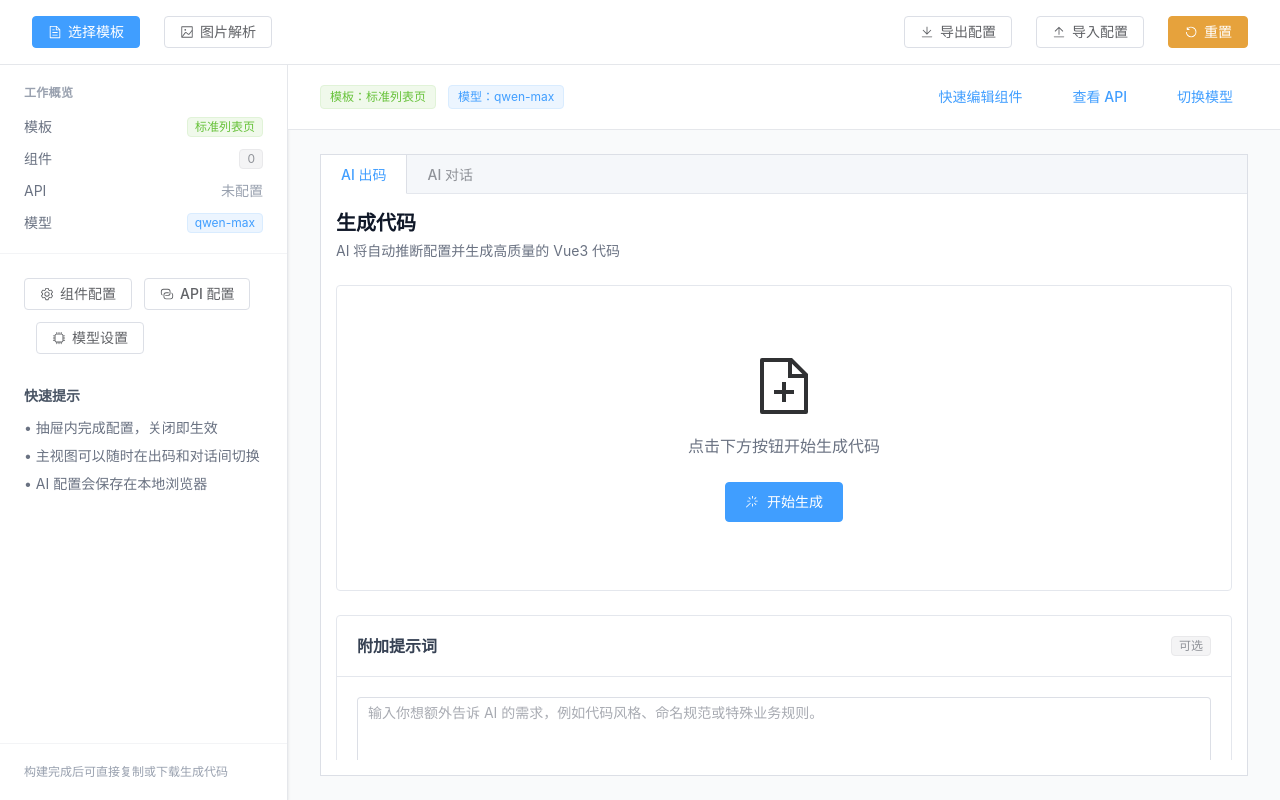
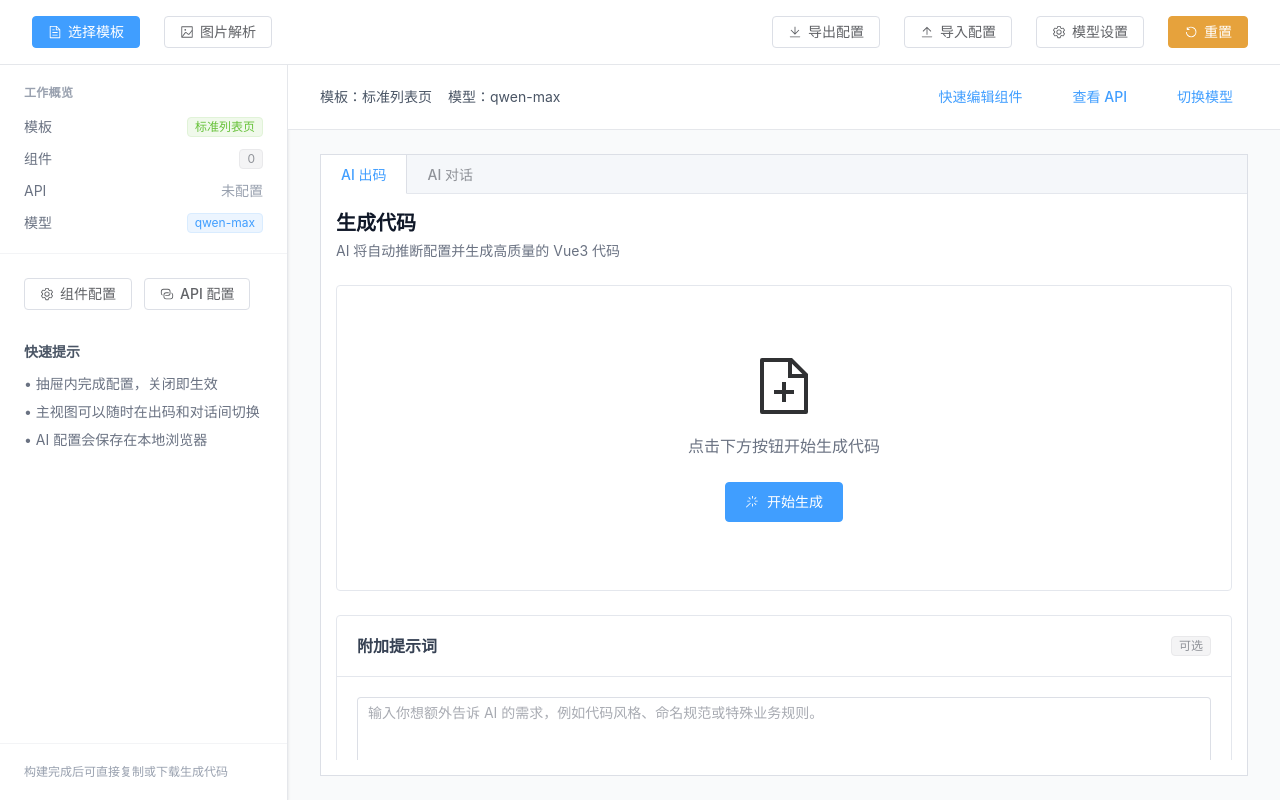
Before and after one commit to tigerfff/lowcodeAndAi, a Vue app: page / in a window 1280 px wide. Built offline with nearby package versions, Linux system fonts and the light colour scheme.

Commit message:
fix: 样式

```diff
--- a/src/components/TemplateSelector.vue
+++ b/src/components/TemplateSelector.vue
@@ -16,11 +16,11 @@
     </div>
 
     <!-- 模板列表 -->
-    <div v-else class="grid grid-cols-1 gap-6 md:grid-cols-2 lg:grid-cols-3">
+    <div v-else class="grid grid-cols-1 gap-6 md:grid-cols-2 xl:grid-cols-3">
       <div
         v-for="template in templates"
         :key="template.id"
-        class="group cursor-pointer rounded-lg border-2 p-6 transition-all duration-200"
+        class="group min-w-0 cursor-pointer rounded-lg border-2 p-6 transition-all duration-200"
         :class="{
           'border-primary bg-blue-50 shadow-md': editorStore.selectedTemplate?.id === template.id,
           'border-gray-200 hover:border-primary hover:shadow-md':
@@ -55,7 +55,9 @@
         </div>
 
         <!-- 描述 -->
-        <p class="mb-4 text-sm text-gray-600">{{ template.description }}</p>
+        <p class="mb-4 min-w-0 break-words text-sm text-gray-600">
+          {{ template.description }}
+        </p>
 
         <!-- Slots 信息 -->
         <div class="mb-4 space-y-2">
@@ -131,10 +133,8 @@ function autoSelectTemplate() {
   if (!templates.value || templates.value.length === 0) return
 
   const savedId = editorStore.selectedTemplateId
-
-  let target =
-    (savedId && templates.value.find(template => template.id === savedId)) ||
-    templates.value[0]
+  const target =
+    (savedId && templates.value.find(template => template.id === savedId)) || templates.value[0]
 
   if (target && editorStore.selectedTemplate?.id !== target.id) {
     selectTemplate(target, { silent: true })
@@ -155,9 +155,3 @@ onMounted(() => {
   loadTemplates()
 })
 </script>
-
-<style scoped>
-.template-selector {
-  /* 样式已通过 Tailwind CSS 实现 */
-}
-</style>
--- a/src/views/Editor.vue
+++ b/src/views/Editor.vue
@@ -11,6 +11,7 @@
         <div class="flex items-center gap-3">
           <el-button :icon="Download" @click="handleExportConfig">导出配置</el-button>
           <el-button :icon="Upload" @click="handleImportConfig">导入配置</el-button>
+          <el-button :icon="Setting" @click="openModelDialog">模型设置</el-button>
           <el-button :icon="RefreshLeft" type="warning" @click="handleReset">重置</el-button>
         </div>
       </div>
@@ -58,14 +59,11 @@
 
         <div class="flex-1 overflow-auto px-6 py-6">
           <div class="space-y-3">
-            <el-button block :icon="Setting" type="default" @click="componentDrawerVisible = true">
+            <el-button style="margin-bottom: 0" block :icon="Setting" type="default" @click="componentDrawerVisible = true">
               组件配置
             </el-button>
             <el-button block :icon="Connection" type="default" @click="apiDrawerVisible = true">
               API 配置
-            </el-button>
-            <el-button block :icon="Cpu" type="default" @click="openModelDialog">
-              模型设置
             </el-button>
           </div>
 
@@ -88,17 +86,17 @@
         <div class="flex h-full flex-col">
           <div class="border-b border-gray-200 bg-white px-8 py-4">
             <div class="flex flex-wrap items-center justify-between gap-4">
-              <div class="flex flex-wrap items-center gap-3">
-                <el-tag v-if="editorStore.selectedTemplate" type="success">
+              <div class="flex flex-wrap items-center gap-4 text-sm text-gray-600">
+                <span v-if="editorStore.selectedTemplate">
                   模板：{{ editorStore.selectedTemplate.label }}
-                </el-tag>
-                <el-tag v-if="editorStore.pageInfo.pageName" type="info">
+                </span>
+                <span v-if="editorStore.pageInfo.pageName">
                   页面：{{ editorStore.pageInfo.pageName }}
-                </el-tag>
-                <el-tag v-if="editorStore.apiConfigs.length" type="warning">
+                </span>
+                <span v-if="editorStore.apiConfigs.length">
                   API × {{ editorStore.apiConfigs.length }}
-                </el-tag>
-                <el-tag type="primary">模型：{{ editorStore.aiConfig.model }}</el-tag>
+                </span>
+                <span>模型：{{ editorStore.aiConfig.model }}</span>
               </div>
 
               <div class="flex items-center gap-2">
@@ -322,7 +320,6 @@ import {
   Document,
   Setting,
   Connection,
-  Cpu,
   Download,
   Upload,
   RefreshLeft,
```
Also changed, not shown: src/components/CodeGenerator.vue (line endings or trailing spaces).
